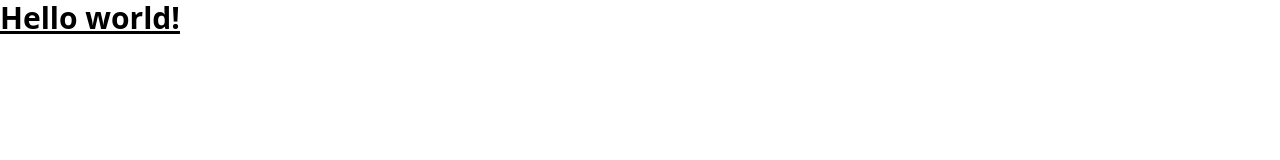
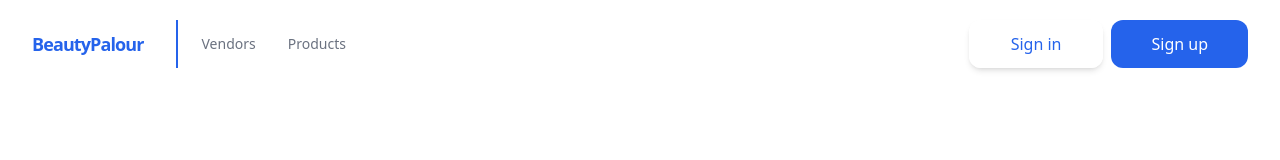
Before and after one commit to Ujez/beautypalour-frontend, a website: page src/index.html in a window 1280 px wide. Drawn offline with nearby package versions, Linux system fonts and the light colour scheme.

Commit message:
Nav-bar Beauty-Palour set

```diff
--- a/src/index.html
+++ b/src/index.html
@@ -4,10 +4,31 @@
   <meta charset="UTF-8">
   <meta name="viewport" content="width=device-width, initial-scale=1.0">
   <link href="/dist/output.css" rel="stylesheet">
+  <script src="//unpkg.com/alpinejs" defer></script>
 </head>
 <body>
-  <h1 class="text-3xl font-bold underline">
-    Hello world!
-  </h1>
+    <div class=" w-full max-w-12xl">
+        <div x-data="{ open: false }" class="flex flex-col max-w-screen-xl p-5 mx-auto md:items-center md:justify-between md:flex-row md:px-6 lg:px-8">
+            <div class="flex flex-row items-center justify-between lg:justify-start">
+                <a href="./index.html" class="text-lg font-bold tracking-tighter text-blue-600 transition duration-500 ease-in-out transform tracking-relaxed lg:pr-8"> BeautyPalour </a>
+                <button class="rounded-lg md:hidden focus:outline-none focus:shadow-outline" @click="open = !open">
+                    <svg fill="currentColor" viewBox="0 0 20 20" class="w-8 h-8">
+                        <path x-show="!open" fill-rule="evenodd" d="M3 5a1 1 0 011-1h12a1 1 0 110 2H4a1 1 0 01-1-1zM3 10a1 1 0 011-1h12a1 1 0 110 2H4a1 1 0 01-1-1zM9 15a1 1 0 011-1h6a1 1 0 110 2h-6a1 1 0 01-1-1z" clip-rule="evenodd"></path>
+                        <path x-show="open" fill-rule="evenodd" d="M4.293 4.293a1 1 0 011.414 0L10 8.586l4.293-4.293a1 1 0 111.414 1.414L11.414 10l4.293 4.293a1 1 0 01-1.414 1.414L10 11.414l-4.293 4.293a1 1 0 01-1.414-1.414L8.586 10 4.293 5.707a1 1 0 010-1.414z" clip-rule="evenodd" style="display: none;"></path>
+                    </svg>
+                </button>
+            </div>
+
+            <nav :class="{'flex': open, 'hidden': !open}" class="flex-col items-center flex-grow pb-4 border-blue-600 md:pb-0 md:flex md:justify-end md:flex-row lg:border-l-2 lg:pl-2 hidden">
+                <a class="px-4 py-2 mt-2 text-sm text-gray-500 md:mt-0 hover:text-blue-600 focus:outline-none focus:shadow-outline" href="#">Vendors</a>
+                <a class="px-4 py-2 mt-2 text-sm text-gray-500 md:mt-0 hover:text-blue-600 focus:outline-none focus:shadow-outline" href="#">Products</a>
+
+                <div class="inline-flex items-center gap-2 list-none lg:ml-auto">
+                    <button class="items-center block px-10 py-2.5 text-base font-medium text-center text-blue-600 transition duration-500 ease-in-out transform border-2 border-white shadow-md rounded-xl focus:outline-none focus:ring-2 focus:ring-offset-2 focus:ring-gray-500">Sign in</button>
+                    <button class="items-center block px-10 py-3 text-base font-medium text-center text-white transition duration-500 ease-in-out transform bg-blue-600 rounded-xl hover:bg-blue-700 focus:outline-none focus:ring-2 focus:ring-offset-2 focus:ring-blue-500">Sign up</button>
+                </div>
+            </nav>
+        </div>
+    </div>
 </body>
 </html>
```
